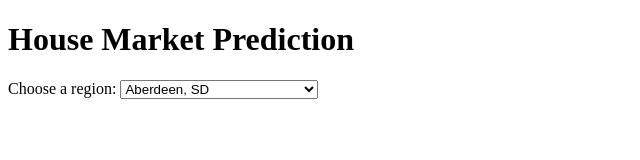
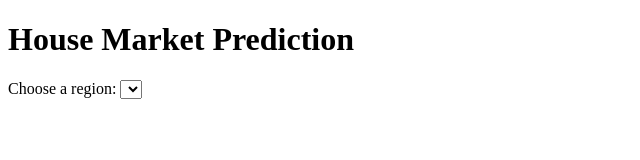
Before and after one commit to JaFaSch/house-market-prediction, a plain HTML site: page templates/index.html in a window 1280 px wide. Shown: the whole page, without its empty margins (0-640 px from the left). Drawn offline with nearby package versions, Linux system fonts and the light colour scheme; no server answers.

Commit message:
Move file to new folder and update project structure

```diff
--- a/templates/index.html
+++ b/templates/index.html
@@ -16,7 +16,7 @@
     <script>
         $(document).ready(function(){
             // Fetch column names from the static JSON file
-            $.getJSON('column_names.json', function(data) {
+            $.getJSON('templates/column_names.json', function(data) {
                 var select = $('#region-select');
                 select.empty(); // Clear any existing options
                 $.each(data, function(index, value) {
```
